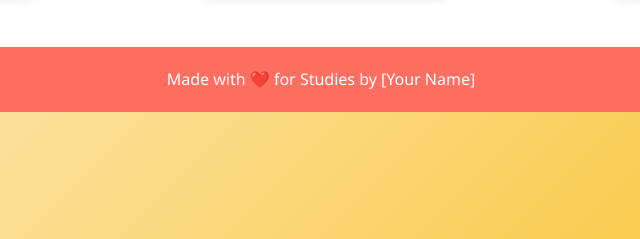
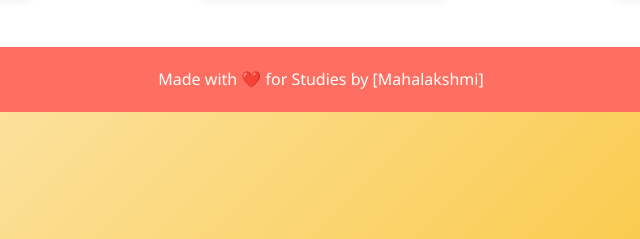
Before and after one commit to maha-3107/pomodoro-task-manager, a plain HTML site: page index.html in a window 1280 px wide. Shown: the part 498-737 px from the top of the page, 319-959 px from the left. Drawn offline with Linux system fonts and the light colour scheme.

Commit message:
Add files via upload

```diff
--- a/index.html
+++ b/index.html
@@ -40,7 +40,7 @@
   </section>
 
   <footer>
-    <p>Made with ❤️ for Studies by [Your Name]</p>
+    <p>Made with ❤️ for Studies by [Mahalakshmi]</p>
   </footer>
 </body>
 </html>
```
